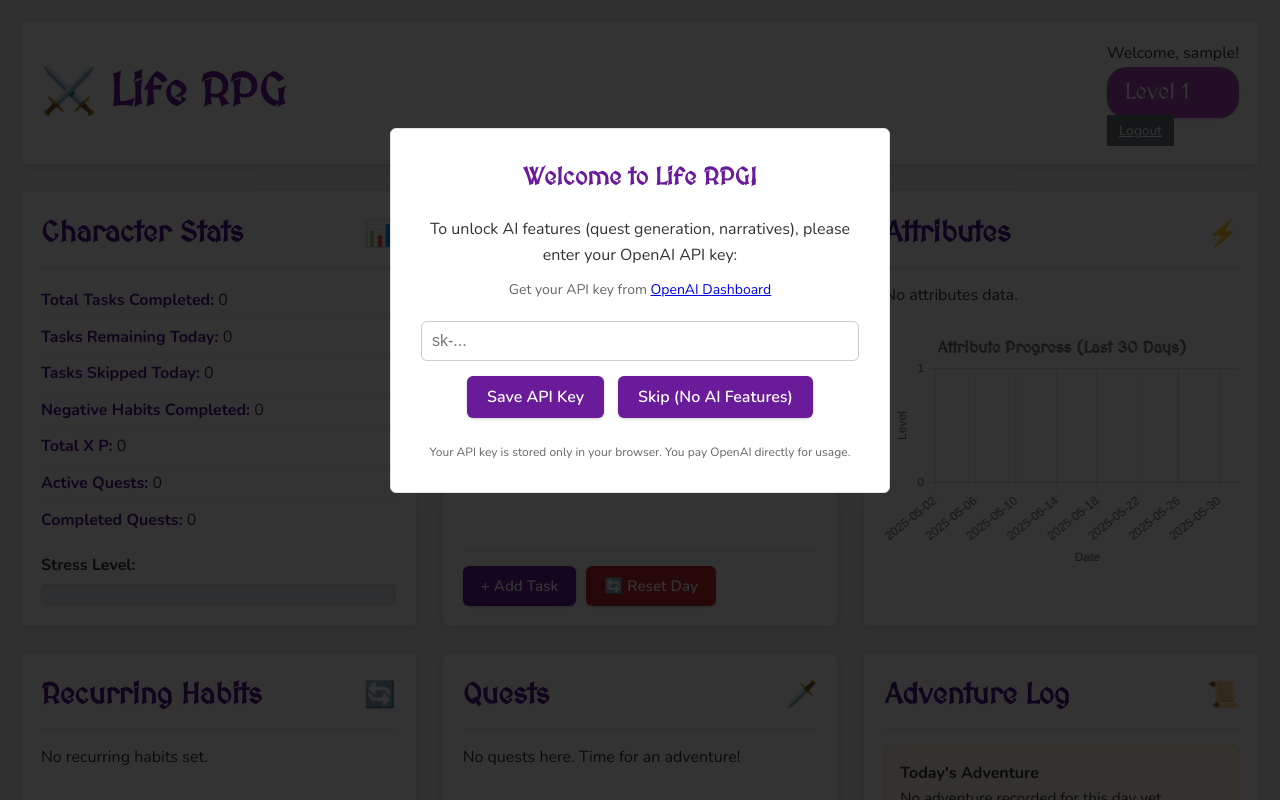
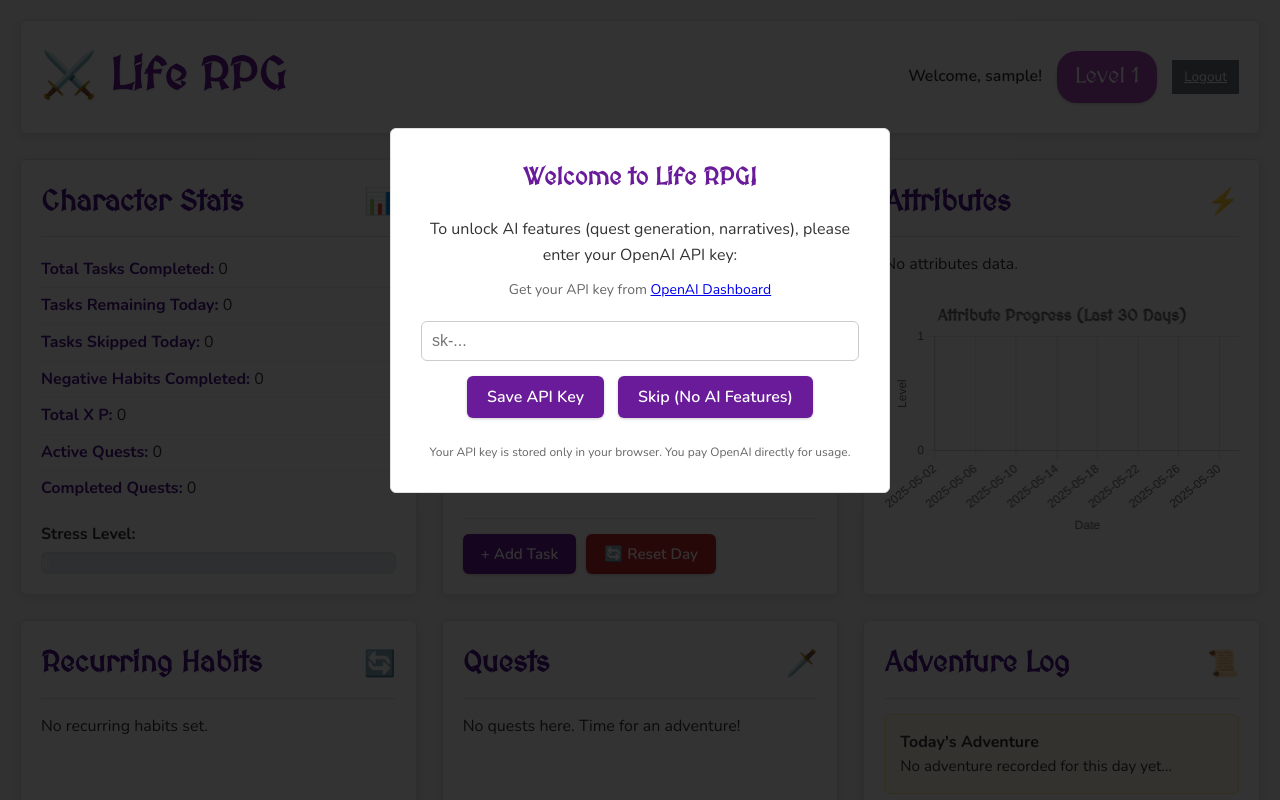
Before and after one commit to Laz627/life-rpg, a Flask app: page / in a window 1280 px wide. Run offline with Flask 3, Linux system fonts and the light colour scheme; the visitor is signed in with stand-in values (Sample User, id 1); data that the repository does not hold is empty.

Commit message:
Update style.css

```diff
--- a/static/css/style.css
+++ b/static/css/style.css
@@ -60,6 +60,17 @@ header h1 {
     color: var(--primary-color);
     font-size: 2.8rem;
     text-shadow: 1px 1px 2px rgba(0,0,0,0.05);
+}
+
+.header-right {
+    display: flex;
+    align-items: center;
+    gap: 15px;
+}
+
+.username {
+    font-weight: 600;
+    color: var(--text-color);
 }
 
 .character-level-badge {
@@ -286,6 +297,7 @@ button, .btn { /* General button styling */
     display: inline-flex;
     align-items: center;
     gap: 8px;
+    text-decoration: none;
 }
 button:hover, .btn:hover {
     opacity: 0.9;
@@ -743,6 +755,7 @@ input:focus, select:focus, textarea:focus {
     body { padding: 10px; }
     header { flex-direction: column; text-align: center; gap: 10px; }
     header h1 { font-size: 2.2rem; }
+    .header-right { flex-direction: column; gap: 10px; }
     .character-level-badge { font-size: 1.2rem; }
     .dashboard { grid-template-columns: 1fr; } /* Stack cards */
     .card { padding: 15px; }
```
